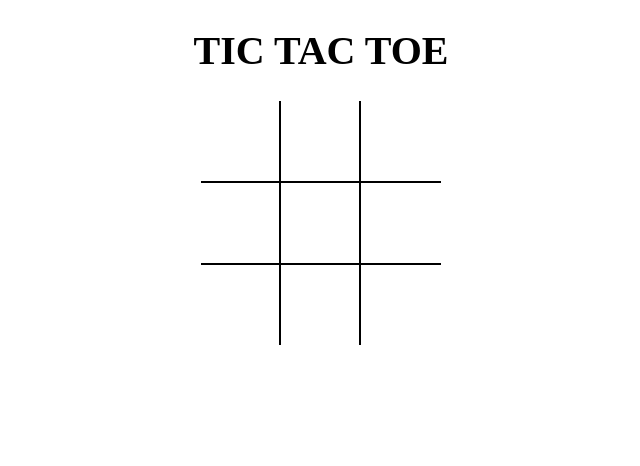
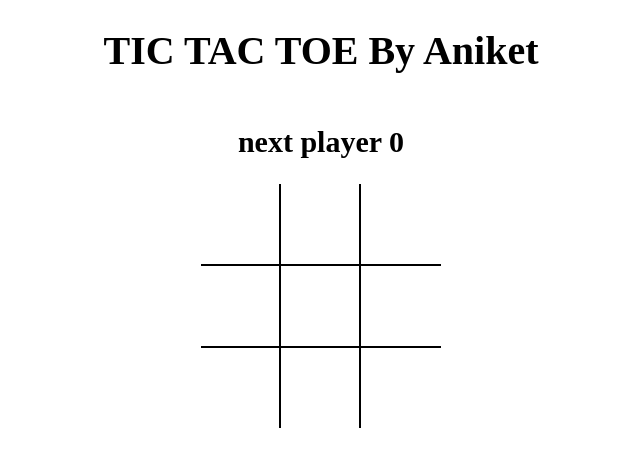
Before and after one commit to Aniketdhage/tic-tac-toe, a React (Vite) app: page / in a window 1280 px wide. Shown: the top 466 px of the page, without its empty margins (319-959 px from the left). Built offline with nearby package versions, Linux system fonts and the light colour scheme.

Commit message:
added winner functionality

```diff
--- a/src/App.jsx
+++ b/src/App.jsx
@@ -1,11 +1,36 @@
-import React from 'react';
+import React, { useState } from 'react';
 import Board from './components/Board';
+import { calculateWinner } from './helper';
 import './root.scss';
-const App = () => (
-  <div className="app">
-    <h1>TIC TAC TOE</h1>
-    <Board />
-  </div>
-);
+
+const App = () => {
+  const [board, setBoard] = useState(Array(9).fill(null));
+  const [isXnext, setisXnext] = useState(false);
+  const winner = calculateWinner(board);
+  const message = winner
+    ? `Winner is ${winner}`
+    : `next player ${isXnext ? 'x' : '0'}`;
+  const handleClick = position => {
+    if (board[position] || winner) {
+      return;
+    }
+    setBoard(prev => {
+      return prev.map((square, pos) => {
+        if (pos === position) {
+          return isXnext ? 'X' : 'O';
+        }
+        return square;
+      });
+    });
+    setisXnext(prev => !prev);
+  };
+  return (
+    <div className="app">
+      <h1>TIC TAC TOE By Aniket</h1>
+      <h2>{message}</h2>
+      <Board board={board} handleClick={handleClick} />
+    </div>
+  );
+};
 
 export default App;
--- a/src/components/Board.jsx
+++ b/src/components/Board.jsx
@@ -1,24 +1,7 @@
 import React, { useState } from 'react';
 import Square from './Square';
 
-const Board = () => {
-  const [board, setBoard] = useState(Array(9).fill(null));
-  const [isXnext, setisXnext] = useState(false);
-
-  const handleClick = position => {
-    if (board[position]) {
-      return;
-    }
-    setBoard(prev => {
-      return prev.map((square, pos) => {
-        if (pos === position) {
-          return isXnext ? 'x' : '0';
-        }
-        return square;
-      });
-    });
-    setisXnext(prev => !prev);
-  };
+const Board = ({ board, handleClick }) => {
   const renderSquire = position => {
     return (
       <Square value={board[position]} onClick={() => handleClick(position)} />
--- /dev/null
+++ b/src/helper.jsx
@@ -0,0 +1,19 @@
+export function calculateWinner(squares) {
+  const lines = [
+    [0, 1, 2],
+    [3, 4, 5],
+    [6, 7, 8],
+    [0, 3, 6],
+    [1, 4, 7],
+    [2, 5, 8],
+    [0, 4, 8],
+    [2, 4, 6],
+  ];
+  for (let i = 0; i < lines.length; i++) {
+    const [a, b, c] = lines[i];
+    if (squares[a] && squares[a] === squares[b] && squares[a] === squares[c]) {
+      return squares[a];
+    }
+  }
+  return null;
+}
```
